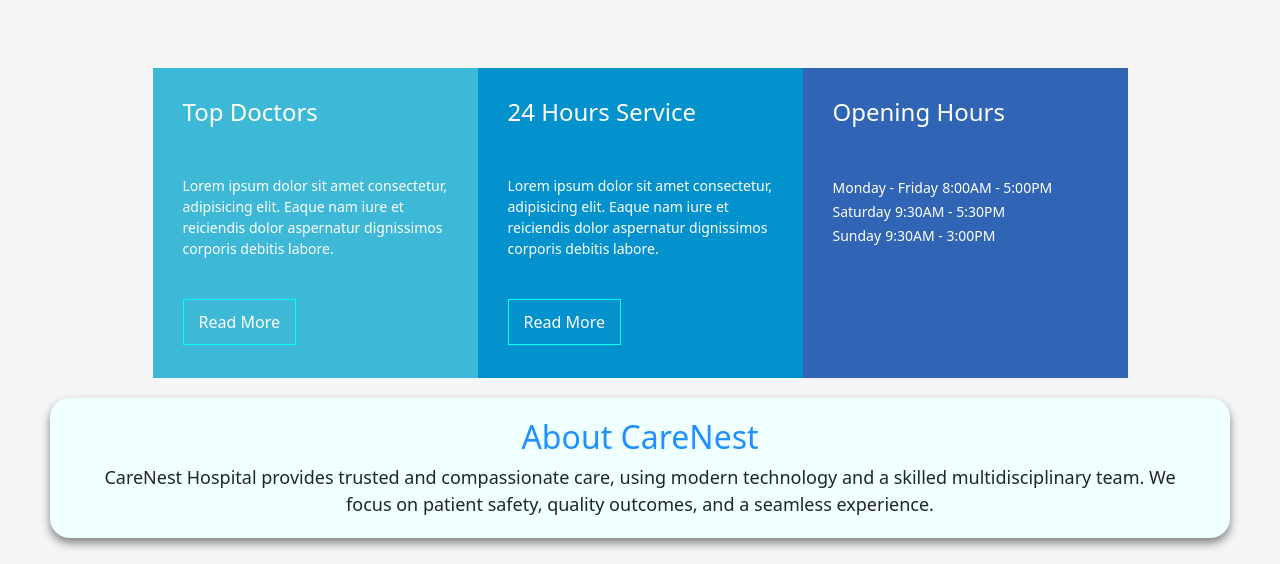
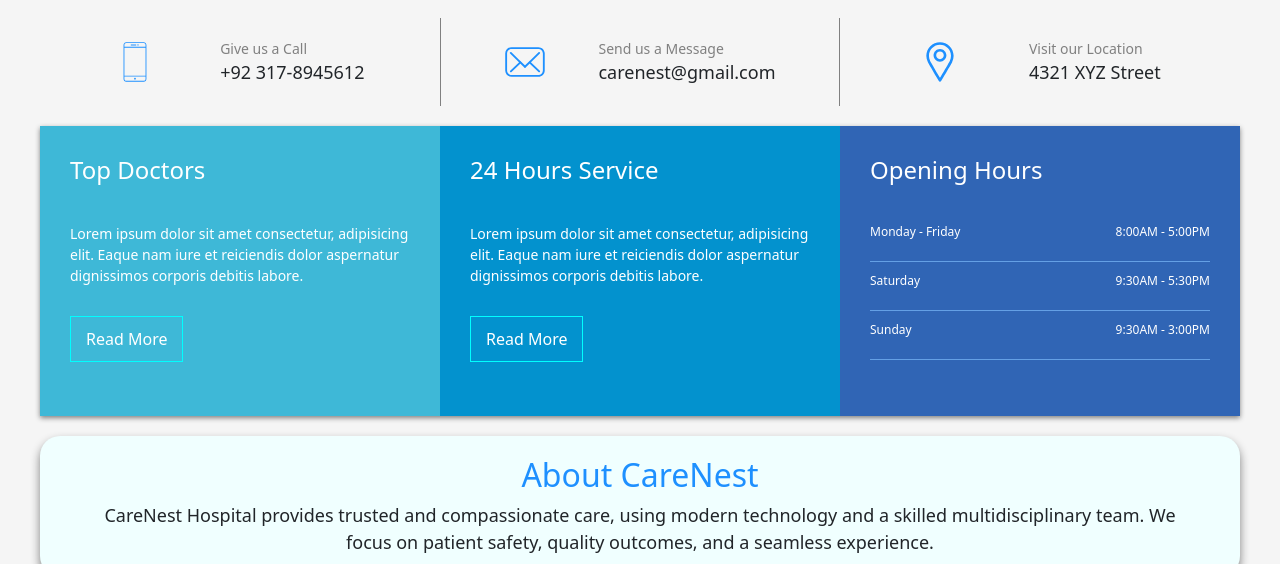
Before and after one commit to M-Muhaddis-Irshad/Care-Nest, a plain HTML site: page index.html in a window 1280 px wide. Shown: the part 402-966 px from the top of the page. Drawn offline with nearby package versions, Linux system fonts and the light colour scheme; some packages are replaced by stand-ins of ours; a script that the page names is missing.

Commit message:
60% completed

```diff
--- a/Main Code/main.css
+++ b/Main Code/main.css
@@ -145,7 +145,6 @@
     width: 22px;
     height: 22px;
     fill: rgb(0, 139, 185);
-    /* fill: rgb(0, 104, 207); */
     transition: 0.3s;
 }
 
@@ -294,7 +293,7 @@
 main {
     width: 100%;
     background-color: whitesmoke;
-    padding: 50px;
+    padding: 20px 40px;
 }
 
 
--- a/app.js
+++ b/app.js
@@ -0,0 +1,34 @@
+{// Svg's Start's__________________________________________
+
+    const phoneSvg = document.getElementById('phoneSvg');
+    const mailSvg = document.getElementById('mailSvg');
+    const locationSvg = document.getElementById('locationSvg');
+
+    // Phone Svg_________________________________________
+    fetch('Logo_Icons/icons/sect1Svgs/mobile-phone.svg')
+        .then(res => res.text())
+        .then(data => {
+            phoneSvg.innerHTML = data;
+        });
+
+    // Logo_Icons/icons/sect1Svgs/mobile-phone.svg
+
+    // Mail Svg_________________________________________
+    fetch('Logo_Icons/icons/sect1Svgs/mail.svg')
+        .then(res => res.text())
+        .then(data => {
+            mailSvg.innerHTML = data;
+        });
+
+    // Logo_Icons/icons/sect1Svgs/mail.svg
+
+    // Location Svg_________________________________________
+    fetch('Logo_Icons/icons/sect1Svgs/location.svg')
+        .then(res => res.text())
+        .then(data => {
+            locationSvg.innerHTML = data;
+        });
+
+    // Logo_Icons/icons/sect1Svgs/location.svg
+
+}
--- a/index.html
+++ b/index.html
@@ -79,19 +79,62 @@
                 Welcome to <span>CareNest</span>
             </h1>
             <p>Your trusted partner for health and wellness.</p>
-            <button class="hero_sect_btn"><a href="allPages/appointment/appointment.html">Book Appointment</a></button>
+            <a href="allPages/appointment/appointment.html"><button class="hero_sect_btn">Book Appointment</button></a>
         </div>
     </section>
 
 
     <main>
 
+        <!-- Information Section Start's________________________________________ -->
+
+        <section class="infoSect">
+            <div class="info info1">
+
+                <span class="infoSvg" id="phoneSvg"></span>
+
+                <div class="infoMsgDtl">
+                    <div class="infoMsg">Give us a Call</div>
+
+                    <span class="infoDetail">+92 317-8945612</span>
+                </div>
+
+            </div>
+
+            <div class="info info2">
+
+                <span class="infoSvg" id="mailSvg"></span>
+
+                <div class="infoMsgDtl">
+                    <div class="infoMsg">Send us a Message</div>
+
+                    <span class="infoDetail">carenest@gmail.com</span>
+                </div>
+
+            </div>
+
+            <div class="info info3">
+
+                <span class="infoSvg" id="locationSvg"></span>
+
+                <div class="infoMsgDtl">
+                    <div class="infoMsg">Visit our Location</div>
+
+                    <span class="infoDetail">4321 XYZ Street</span>
+                </div>
+
+            </div>
+        </section>
+
+        <!-- Information Section End's________________________________________ -->
+
+
         <!-- Cards Section Start's____________________________________________ -->
 
         <section class="cardsContainer">
             <div class="cards card1">
                 <h4>Top Doctors</h4>
-                <span>
+                <span class="spanLorem">
                     Lorem ipsum dolor sit amet consectetur, adipisicing elit. Eaque nam iure et reiciendis dolor
                     aspernatur dignissimos corporis debitis
                     labore.
@@ -100,7 +143,7 @@
             </div>
             <div class="cards card2">
                 <h4>24 Hours Service</h4>
-                <span>
+                <span class="spanLorem">
                     Lorem ipsum dolor sit amet consectetur, adipisicing elit. Eaque nam iure et reiciendis dolor
                     aspernatur dignissimos corporis debitis
                     labore.
@@ -113,10 +156,14 @@
                     <div class="actlTimings">
                         <span class="days">Monday - Friday</span>
                         <span class="timings">8:00AM - 5:00PM</span>
-                        <div class="actTimings">
+                    </div>
+
+                    <div class="actlTimings">
                         <span class="days">Saturday</span>
                         <span class="timings">9:30AM - 5:30PM</span>
-                            <div class="actTimings">
+                    </div>
+
+                    <div class="actlTimings">
                         <span class="days">Sunday</span>
                         <span class="timings">9:30AM - 3:00PM</span>
                     </div>
--- a/style.css
+++ b/style.css
@@ -1,12 +1,81 @@
+/* Main Section Start's______________________________________________________ */
+
+main {
+    width: 100%;
+    background-color: whitesmoke;
+    padding: 20px 40px;
+}
+
+
+
+
+/* Information Section Start's_____________________________________________ */
+
+.infoSect {
+    width: 100%;
+    display: flex;
+    justify-content: space-evenly;
+    align-items: center;
+}
+
+.info {
+    width: 100%;
+    padding: 20px 10px;
+    display: flex;
+    justify-content: space-evenly;
+    align-items: center;
+}
+
+/* .info1 {} */
+
+.info2 {
+    border-inline: 1px solid grey;
+}
+
+/* .info3 {} */
+
+.infoSvg svg {
+    width: 40px;
+    height: 40px;
+    fill: rgb(0, 139, 185);
+    transition: 0.2s;
+}
+
+.info:hover svg {
+    transform: translateY(-3px);
+}
+
+.infoMsgDtl {
+    display: flex;
+    flex-direction: column;
+    justify-content: center;
+}
+
+.infoMsg {
+    color: gray;
+    font-size: 14px;
+}
+
+.infoDetail {
+    font-size: 18px;
+    font-weight: 500;
+}
+
+/* Information Section Start's_____________________________________________ */
+
+
+
+
 /* Cards Section Start's____________________________________________ */
 
 
 .cardsContainer {
     width: 100%;
-    padding: 20px 40px;
+    margin: 20px 0px;
     display: flex;
     justify-content: center;
     align-items: center;
+    box-shadow: 0px 2px 5px grey;
 }
 
 .card1 {
@@ -26,16 +95,21 @@
 
 .cards {
     color: white;
-    width: 325px;
-    height: 310px;
+    /* width: 325px; */
+    width: 100%;
+    height: 290px;
     padding: 30px 30px;
     display: flex;
     flex-direction: column;
     align-items: flex-start;
-    gap: 40px;
+    gap: 30px;
 }
 
 .cards span {
+    font-size: 12px;
+}
+
+.cards .spanLorem {
     font-size: 14px;
 }
 
@@ -47,8 +121,56 @@
     cursor: not-allowed !important;
 }
 
-/* .timingsContainer div {} */
+.timingsContainer {
+    width: 100%;
+    display: flex;
+    flex-direction: column;
+    align-items: center;
+    gap: 10px;
+}
 
-/* .actlTimings {} */
+.actlTimings {
+    width: 100%;
+    padding-bottom: 20px;
+    display: flex;
+    justify-content: space-between;
+    align-items: center;
+    border-bottom: 1px solid rgba(123, 186, 250, 0.7);
+}
+
+/* .days {} */
+
+/* .timings {} */
 
 /* Cards Section End's____________________________________________ */
+
+
+
+/* Media Queries Start's_________________________________________ */
+
+@media screen and (max-width: 820px) {
+
+    /* Cards Section Start's____________________________________________ */
+
+
+    .cardsContainer {
+        width: 100%;
+        /* padding: 20px 20px; */
+        display: flex;
+        flex-direction: column;
+        justify-content: center;
+        align-items: center;
+    }
+
+    .cards {
+        color: white;
+        width: 100%;
+        /* height: 310px; */
+        padding: 30px 30px 10px 30px;
+        display: flex;
+        flex-direction: column;
+        align-items: flex-start;
+        gap: 40px;
+    }
+
+}
```
Also changed, not shown: allPages/appointment/appointment.html (+1 -1 lines), allPages/auth/login.html (+1 -1 lines), allPages/bookings/myBookings.html (+3 -2 lines), Logo_Icons/Original Logo/Logo.PNG (added), Logo_Icons/icons/sect1Svgs/location.svg (added), Logo_Icons/icons/sect1Svgs/mail.svg (added), Logo_Icons/icons/sect1Svgs/mobile-phone.svg (added). Lines whose indentation alone changed are shown as unchanged.
